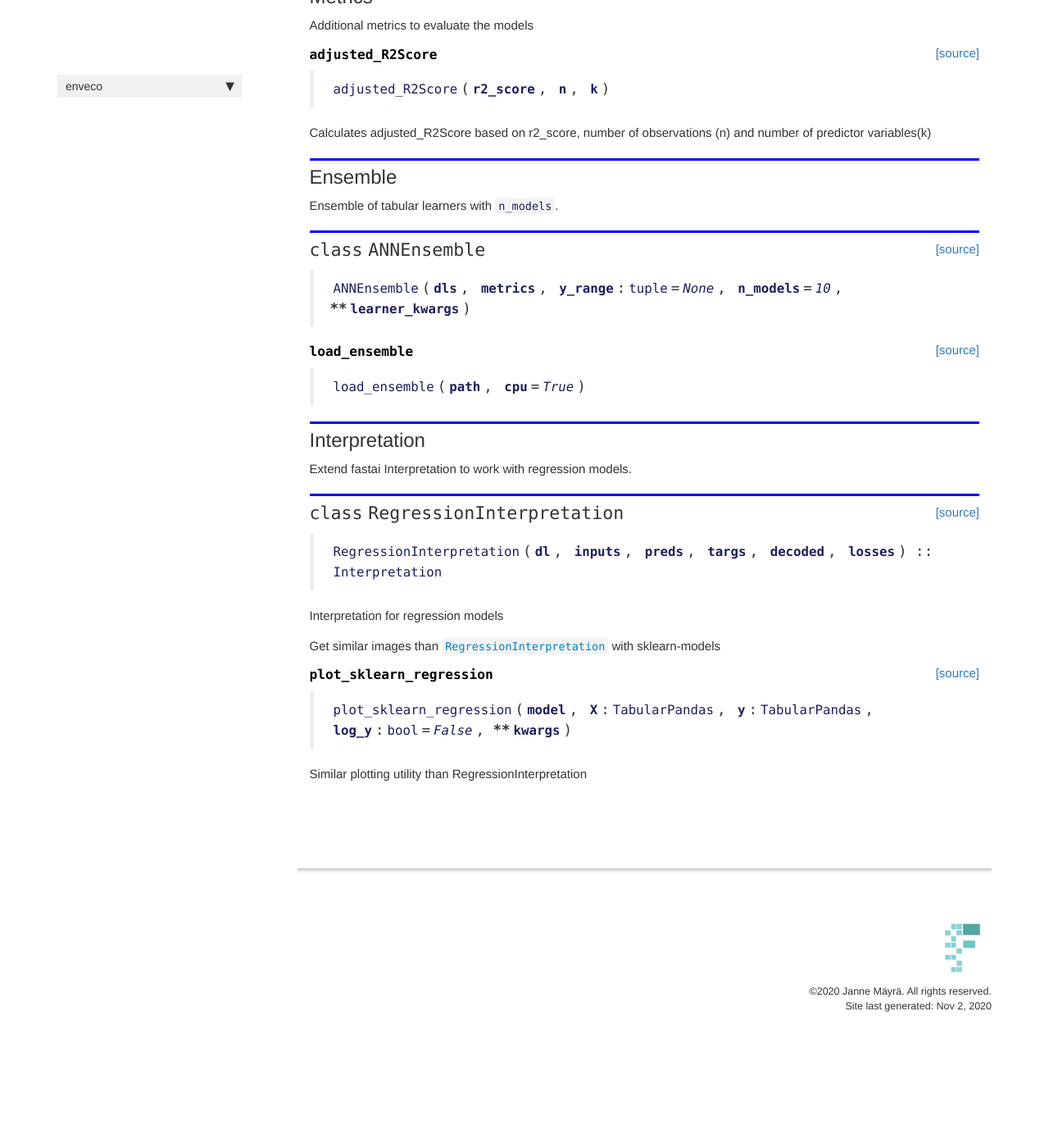
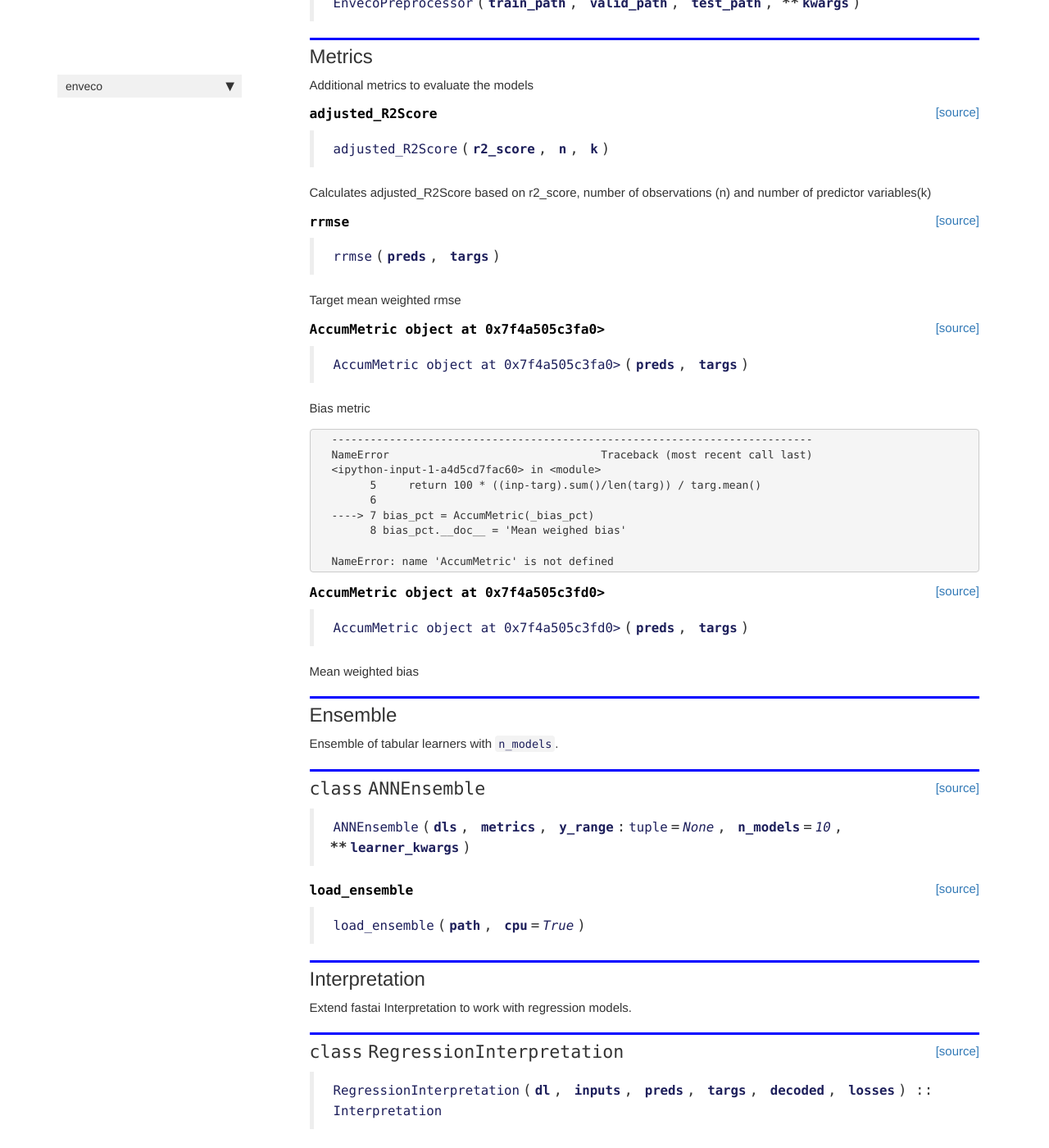
Before and after one commit to mayrajeo/enveco, a Jekyll site: the page built from docs/tabular.html, in a window 1280 px wide and 1400 px high, scrolled down 1036 px. Shown: the whole window at 82% size. Built offline with Jekyll 4.4.1, drawn with Linux system fonts in a browser that asks for light colours; nearby versions of some CDN libraries; comment, search, counter and statistics services are not loaded; before the commit the page ends 2323 px from its top, so only the background shows below that; some of the changed text lies outside the part shown.

Commit message:
fix docs

```diff
--- a/docs/image.html
+++ b/docs/image.html
@@ -583,7 +583,7 @@ nb_path: "nbs/00_image.ipynb"
 Converted 01_las.ipynb.
 Converted 02_tabular.ipynb.
 Converted index.ipynb.
-converting: /mnt/d/Users/E1005164/enveco/nbs/00_image.ipynb
+converting: /mnt/d/Users/E1005164/enveco/nbs/01_las.ipynb
 converting: /mnt/d/Users/E1005164/enveco/nbs/index.ipynb
 converting /mnt/d/Users/E1005164/enveco/nbs/index.ipynb to README.md
 </pre>
--- a/docs/las.html
+++ b/docs/las.html
@@ -1257,6 +1257,7 @@ Converted 01_las.ipynb.
 Converted 02_tabular.ipynb.
 Converted index.ipynb.
 converting: /mnt/d/Users/E1005164/enveco/nbs/00_image.ipynb
+converting: /mnt/d/Users/E1005164/enveco/nbs/02_tabular.ipynb
 converting /mnt/d/Users/E1005164/enveco/nbs/index.ipynb to README.md
 </pre>
 </div>
--- a/docs/tabular.html
+++ b/docs/tabular.html
@@ -189,6 +189,124 @@ nb_path: "nbs/02_tabular.ipynb"
 </div>
     {% endraw %}
 
+    {% raw %}
+
+<div class="cell border-box-sizing code_cell rendered">
+
+</div>
+    {% endraw %}
+
+    {% raw %}
+
+<div class="cell border-box-sizing code_cell rendered">
+
+<div class="output_wrapper">
+<div class="output">
+
+<div class="output_area">
+
+
+<div class="output_markdown rendered_html output_subarea ">
+<h4 id="rrmse" class="doc_header"><code>rrmse</code><a href="" class="source_link" style="float:right">[source]</a></h4><blockquote><p><code>rrmse</code>(<strong><code>preds</code></strong>, <strong><code>targs</code></strong>)</p>
+</blockquote>
+<p>Target mean weighted rmse</p>
+
+</div>
+
+</div>
+
+</div>
+</div>
+
+</div>
+    {% endraw %}
+
+    {% raw %}
+
+<div class="cell border-box-sizing code_cell rendered">
+
+</div>
+    {% endraw %}
+
+    {% raw %}
+
+<div class="cell border-box-sizing code_cell rendered">
+
+<div class="output_wrapper">
+<div class="output">
+
+<div class="output_area">
+
+
+<div class="output_markdown rendered_html output_subarea ">
+<h4 id="AccumMetric object at 0x7f4a505c3fa0>" class="doc_header"><code>AccumMetric object at 0x7f4a505c3fa0></code><a href="" class="source_link" style="float:right">[source]</a></h4><blockquote><p><code>AccumMetric object at 0x7f4a505c3fa0></code>(<strong><code>preds</code></strong>, <strong><code>targs</code></strong>)</p>
+</blockquote>
+<p>Bias metric</p>
+
+</div>
+
+</div>
+
+</div>
+</div>
+
+</div>
+    {% endraw %}
+
+    {% raw %}
+
+<div class="cell border-box-sizing code_cell rendered">
+
+<div class="output_wrapper">
+<div class="output">
+
+<div class="output_area">
+
+<div class="output_subarea output_text output_error">
+<pre>
+<span class="ansi-red-fg">---------------------------------------------------------------------------</span>
+<span class="ansi-red-fg">NameError</span>                                 Traceback (most recent call last)
+<span class="ansi-green-fg">&lt;ipython-input-1-a4d5cd7fac60&gt;</span> in <span class="ansi-cyan-fg">&lt;module&gt;</span>
+<span class="ansi-green-intense-fg ansi-bold">      5</span>     <span class="ansi-green-fg">return</span> <span class="ansi-cyan-fg">100</span> <span class="ansi-blue-fg">*</span> <span class="ansi-blue-fg">(</span><span class="ansi-blue-fg">(</span>inp<span class="ansi-blue-fg">-</span>targ<span class="ansi-blue-fg">)</span><span class="ansi-blue-fg">.</span>sum<span class="ansi-blue-fg">(</span><span class="ansi-blue-fg">)</span><span class="ansi-blue-fg">/</span>len<span class="ansi-blue-fg">(</span>targ<span class="ansi-blue-fg">)</span><span class="ansi-blue-fg">)</span> <span class="ansi-blue-fg">/</span> targ<span class="ansi-blue-fg">.</span>mean<span class="ansi-blue-fg">(</span><span class="ansi-blue-fg">)</span>
+<span class="ansi-green-intense-fg ansi-bold">      6</span>
+<span class="ansi-green-fg">----&gt; 7</span><span class="ansi-red-fg"> </span>bias_pct <span class="ansi-blue-fg">=</span> AccumMetric<span class="ansi-blue-fg">(</span>_bias_pct<span class="ansi-blue-fg">)</span>
+<span class="ansi-green-intense-fg ansi-bold">      8</span> bias_pct<span class="ansi-blue-fg">.</span>__doc__ <span class="ansi-blue-fg">=</span> <span class="ansi-blue-fg">&#39;Mean weighed bias&#39;</span>
+
+<span class="ansi-red-fg">NameError</span>: name &#39;AccumMetric&#39; is not defined</pre>
+</div>
+</div>
+
+</div>
+</div>
+
+</div>
+    {% endraw %}
+
+    {% raw %}
+
+<div class="cell border-box-sizing code_cell rendered">
+
+<div class="output_wrapper">
+<div class="output">
+
+<div class="output_area">
+
+
+<div class="output_markdown rendered_html output_subarea ">
+<h4 id="AccumMetric object at 0x7f4a505c3fd0>" class="doc_header"><code>AccumMetric object at 0x7f4a505c3fd0></code><a href="" class="source_link" style="float:right">[source]</a></h4><blockquote><p><code>AccumMetric object at 0x7f4a505c3fd0></code>(<strong><code>preds</code></strong>, <strong><code>targs</code></strong>)</p>
+</blockquote>
+<p>Mean weighted bias</p>
+
+</div>
+
+</div>
+
+</div>
+</div>
+
+</div>
+    {% endraw %}
+
 <div class="cell border-box-sizing text_cell rendered"><div class="inner_cell">
 <div class="text_cell_render border-box-sizing rendered_html">
 <h2 id="Ensemble">Ensemble<a class="anchor-link" href="#Ensemble"> </a></h2>
@@ -213,7 +331,7 @@ nb_path: "nbs/02_tabular.ipynb"
 
 
 <div class="output_markdown rendered_html output_subarea ">
-<h2 id="ANNEnsemble" class="doc_header"><code>class</code> <code>ANNEnsemble</code><a href="https://github.com/jaeeolma/enveco/tree/master/enveco/tabular.py#L178" class="source_link" style="float:right">[source]</a></h2><blockquote><p><code>ANNEnsemble</code>(<strong><code>dls</code></strong>, <strong><code>metrics</code></strong>, <strong><code>y_range</code></strong>:<code>tuple</code>=<em><code>None</code></em>, <strong><code>n_models</code></strong>=<em><code>10</code></em>, <strong>**<code>learner_kwargs</code></strong>)</p>
+<h2 id="ANNEnsemble" class="doc_header"><code>class</code> <code>ANNEnsemble</code><a href="https://github.com/jaeeolma/enveco/tree/master/enveco/tabular.py#L181" class="source_link" style="float:right">[source]</a></h2><blockquote><p><code>ANNEnsemble</code>(<strong><code>dls</code></strong>, <strong><code>metrics</code></strong>, <strong><code>y_range</code></strong>:<code>tuple</code>=<em><code>None</code></em>, <strong><code>n_models</code></strong>=<em><code>10</code></em>, <strong>**<code>learner_kwargs</code></strong>)</p>
 </blockquote>
 
 </div>
@@ -237,7 +355,7 @@ nb_path: "nbs/02_tabular.ipynb"
 
 
 <div class="output_markdown rendered_html output_subarea ">
-<h4 id="load_ensemble" class="doc_header"><code>load_ensemble</code><a href="https://github.com/jaeeolma/enveco/tree/master/enveco/tabular.py#L247" class="source_link" style="float:right">[source]</a></h4><blockquote><p><code>load_ensemble</code>(<strong><code>path</code></strong>, <strong><code>cpu</code></strong>=<em><code>True</code></em>)</p>
+<h4 id="load_ensemble" class="doc_header"><code>load_ensemble</code><a href="https://github.com/jaeeolma/enveco/tree/master/enveco/tabular.py#L250" class="source_link" style="float:right">[source]</a></h4><blockquote><p><code>load_ensemble</code>(<strong><code>path</code></strong>, <strong><code>cpu</code></strong>=<em><code>True</code></em>)</p>
 </blockquote>
 
 </div>
@@ -281,7 +399,7 @@ nb_path: "nbs/02_tabular.ipynb"
 
 
 <div class="output_markdown rendered_html output_subarea ">
-<h2 id="RegressionInterpretation" class="doc_header"><code>class</code> <code>RegressionInterpretation</code><a href="https://github.com/jaeeolma/enveco/tree/master/enveco/tabular.py#L253" class="source_link" style="float:right">[source]</a></h2><blockquote><p><code>RegressionInterpretation</code>(<strong><code>dl</code></strong>, <strong><code>inputs</code></strong>, <strong><code>preds</code></strong>, <strong><code>targs</code></strong>, <strong><code>decoded</code></strong>, <strong><code>losses</code></strong>) :: <code>Interpretation</code></p>
+<h2 id="RegressionInterpretation" class="doc_header"><code>class</code> <code>RegressionInterpretation</code><a href="https://github.com/jaeeolma/enveco/tree/master/enveco/tabular.py#L256" class="source_link" style="float:right">[source]</a></h2><blockquote><p><code>RegressionInterpretation</code>(<strong><code>dl</code></strong>, <strong><code>inputs</code></strong>, <strong><code>preds</code></strong>, <strong><code>targs</code></strong>, <strong><code>decoded</code></strong>, <strong><code>losses</code></strong>) :: <code>Interpretation</code></p>
 </blockquote>
 <p>Interpretation for regression models</p>
 
@@ -320,7 +438,7 @@ nb_path: "nbs/02_tabular.ipynb"
 
 
 <div class="output_markdown rendered_html output_subarea ">
-<h4 id="plot_sklearn_regression" class="doc_header"><code>plot_sklearn_regression</code><a href="https://github.com/jaeeolma/enveco/tree/master/enveco/tabular.py#L302" class="source_link" style="float:right">[source]</a></h4><blockquote><p><code>plot_sklearn_regression</code>(<strong><code>model</code></strong>, <strong><code>X</code></strong>:<code>TabularPandas</code>, <strong><code>y</code></strong>:<code>TabularPandas</code>, <strong><code>log_y</code></strong>:<code>bool</code>=<em><code>False</code></em>, <strong>**<code>kwargs</code></strong>)</p>
+<h4 id="plot_sklearn_regression" class="doc_header"><code>plot_sklearn_regression</code><a href="https://github.com/jaeeolma/enveco/tree/master/enveco/tabular.py#L305" class="source_link" style="float:right">[source]</a></h4><blockquote><p><code>plot_sklearn_regression</code>(<strong><code>model</code></strong>, <strong><code>X</code></strong>:<code>TabularPandas</code>, <strong><code>y</code></strong>:<code>TabularPandas</code>, <strong><code>log_y</code></strong>:<code>bool</code>=<em><code>False</code></em>, <strong>**<code>kwargs</code></strong>)</p>
 </blockquote>
 <p>Similar plotting utility than RegressionInterpretation</p>
 
--- a/enveco/tabular.py
+++ b/enveco/tabular.py
@@ -151,6 +151,7 @@ def adjusted_R2Score(r2_score, n, k):
     "Calculates adjusted_R2Score based on r2_score, number of observations (n) and number of predictor variables(k)"
     return 1 - (((n-1)/(n-k-1)) * (1 - r2_score))
 
+# Cell
 def _rrmse(inp, targ):
     "RMSE normalized with mean of the target"
     return torch.sqrt(F.mse_loss(inp, targ)) / targ.mean() * 100
@@ -158,6 +159,7 @@ def _rrmse(inp, targ):
 rrmse = AccumMetric(_rrmse)
 rrmse.__doc__ = "Target mean weighted rmse"
 
+# Cell
 def _bias(inp, targ):
     "Bias metric"
     inp, targ = flatten_check(inp, targ)
@@ -166,13 +168,14 @@ def _bias(inp, targ):
 bias = AccumMetric(_bias)
 bias.__doc__ = 'Bias metric'
 
+# Cell
 def _bias_pct(inp, targ):
     "Percent bias"
     inp, targ = flatten_check(inp, targ)
     return 100 * ((inp-targ).sum()/len(targ)) / targ.mean()
 
 bias_pct = AccumMetric(_bias_pct)
-bias_pct.__doc__ = 'Mean weighed bias'
+bias_pct.__doc__ = 'Mean weighted bias'
 
 # Cell
 class ANNEnsemble():
```
Also changed, not shown: 2 other files.
